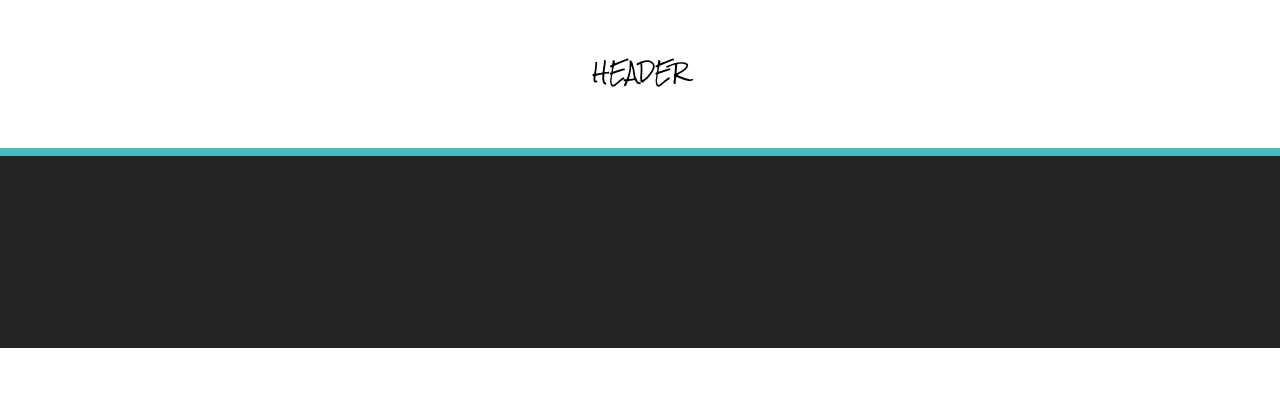
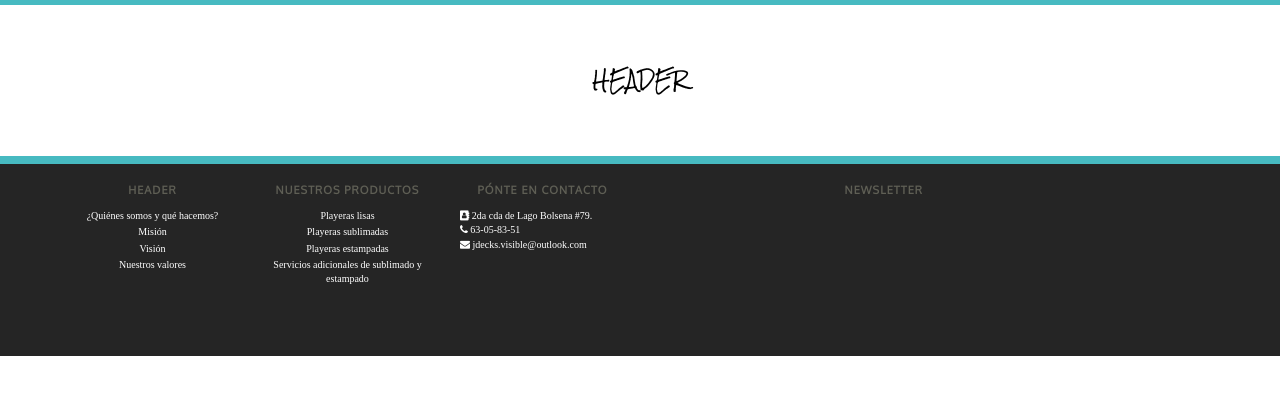
Before and after one commit to esedecks/ProyectoAbu, a plain HTML site: page WebContent/index.html in a window 1280 px wide. Shown: the part 38-432 px from the top of the page. Drawn offline with nearby package versions, Linux system fonts and the light colour scheme; files whose address does not match are found by name.

Commit message:
Cambios header y footer

```diff
--- a/WebContent/index.html
+++ b/WebContent/index.html
@@ -25,6 +25,7 @@
 		<link rel="stylesheet" type="text/css" href="styles/ionicons.min.css">
 		<link href="https://fonts.googleapis.com/css?family=Rock+Salt" rel="stylesheet">
 		<link href="https://fonts.googleapis.com/css?family=Slabo+27px" rel="stylesheet">
+		<link href="https://fonts.googleapis.com/css?family=Oxygen" rel="stylesheet">
 
 </head>
 <body>
@@ -74,31 +75,42 @@
 		<footer>
 			<div class="container">
 				<div class="row">
-					<div class="col-md-2">
-						<div class="footerLink">
-
+					<div class="col-md-2" >
+						<div class="footerLink" >
+							<h5>Header </h5>
+							<ul class="list-unstyled">
+								<li><a>¿Quiénes somos y qué hacemos?</a></li>
+								<li><a>Misión</a></li>
+								<li><a>Visión</a></li>
+								<li><a>Nuestros valores</a></li>
+							</ul>
 						</div>
 					</div>
-					<div class="col-md-2">
-						<div class="footerLink">
-
+					<div class="col-md-2" >
+						<div class="footerLink" >
+							<h5>Nuestros productos </h5>
+							<ul class="list-unstyled">
+								<li><a>Playeras lisas</a></li>
+								<li><a>Playeras sublimadas</a></li>
+								<li><a>Playeras estampadas</a></li>
+								<li><a>Servicios adicionales de sublimado y estampado</a></li>
+							</ul>
 						</div>
 					</div>
-					<div class="col-md-2">
-					<div class="footerLink">
-
+					<div class="col-md-2" >
+					<div class="footerAddress" >
+							<h5>Pónte en contacto</h5>
+							<ul class="list-unstyled">
+								<li><i class="fa fa-address-book" aria-hidden="true"></i> 2da cda de Lago Bolsena #79.</li>
+								<li><i class="fa fa-phone" aria-hidden="true"></i> 63-05-83-51</li>
+								<li><i class="fa fa-envelope" aria-hidden="true"></i> jdecks.visible@outlook.com</li>
+							</ul>
 						</div>
 
 					</div>
-					<div class="col-md-2">
-						<div class="footerLink">
-
-						</div>
-
-					</div>
-					<div class="col-md-4">
-						<div class="newsletter">
-
+					<div class="col-md-5">
+						<div class="newsletter" >
+							<h5>Newsletter</h5>
 						</div>
 					</div>
 				</div>
--- a/WebContent/styles/index.css
+++ b/WebContent/styles/index.css
@@ -9,6 +9,10 @@
 }
 header .col-md-4{
 /* 	border:1px solid red;  */
+}
+
+header #headerRow{
+	border-bottom: 8px solid  #47BAC1;
 }
 
 #address{
@@ -157,4 +161,53 @@ footer{
 	overflow: auto;
   	zoom: 1;
   	border-top: 8px solid  #47BAC1;
+
 }
+footer h5{
+/* 	box-sizing: border-box;  */
+	margin-bottom: 13px;
+	color:#5F5F55;
+	text-transform:uppercase;
+	text-align:center;
+	line-eight:15.4px;
+    font-family: 'Oxygen', sans-serif;
+    font-size: 11px;
+    font-weight:700;
+    letter-spacing: 1px;
+    outline-color:#5F5F55;
+    outline-style: none;
+    outline-width: 0px;
+}
+.footerLink{
+	margin-top:20px;
+}
+.footerAddress{
+	margin-top: 20px;
+}
+.newsletter{
+	margin-top: 20px;
+}
+.footerLink ul{
+/* 	list-style-type:none;  */
+	font-size:10px;
+	font-family: 'Slabo 20px', serif;
+/* 	padding:0;  */
+/* 	margin: 0;  */
+	text-align: center;
+}
+.footerLink ul li{
+	display: block;
+	margin-bottom:2px;
+}
+.footerLink a{
+	text-decoration: none;
+	color: white;
+	cursor:pointer;
+}
+.footerAddress ul{
+	list-style-type:none;
+	color:white;
+	font-size:10px;
+	font-family: 'Slabo 20px', serif;
+/* 	text-align:center;  */
+}
```
